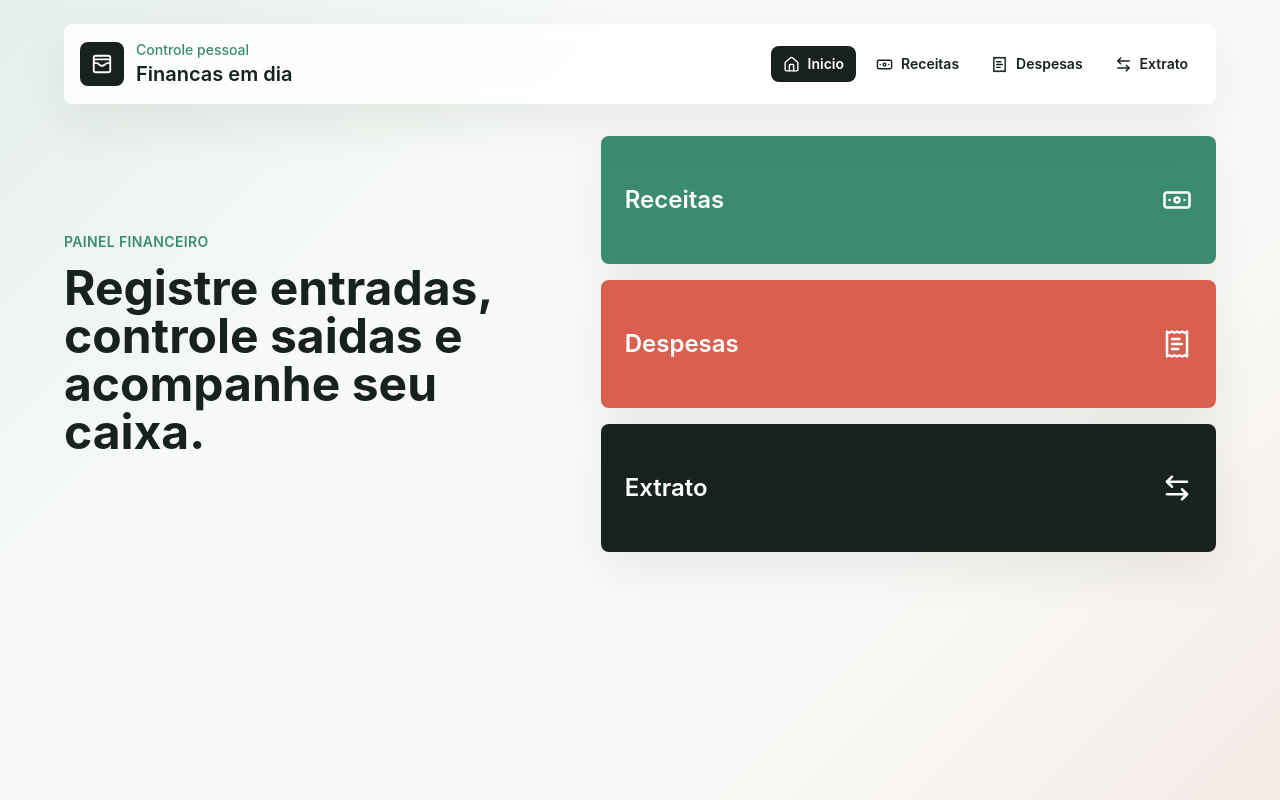
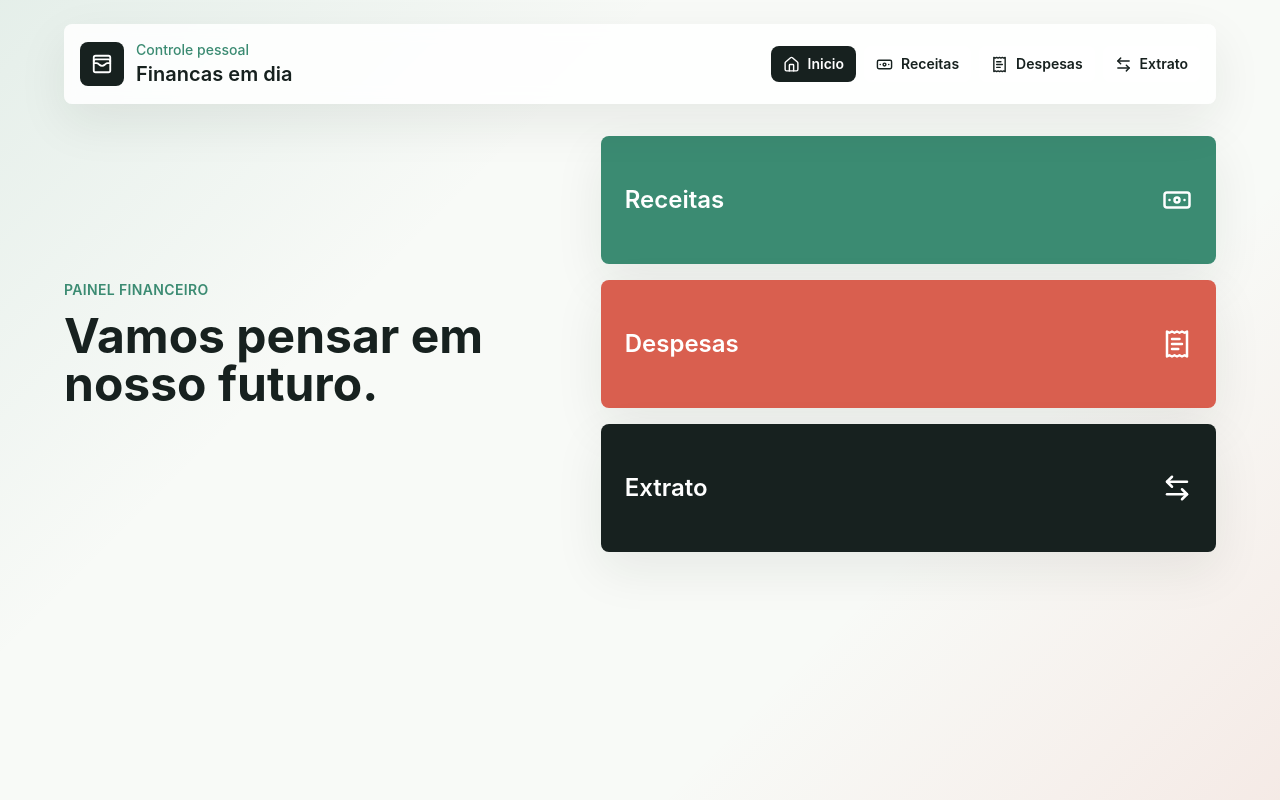
Before and after one commit to wilker-bibiano/sistema-financeiro-oficial-prod, a React (Vite) app in the folder frontend/: page / in a window 1280 px wide. Built offline with nearby package versions, Linux system fonts and the light colour scheme; no server answers.

Commit message:
Pequena alteração no texto da homePage

```diff
--- a/frontend/src/pages/HomePage.jsx
+++ b/frontend/src/pages/HomePage.jsx
@@ -13,7 +13,7 @@ export default function HomePage() {
       <div>
         <p className="mb-3 text-sm font-semibold uppercase tracking-wide text-mint">Painel financeiro</p>
         <h2 className="max-w-xl text-4xl font-bold leading-tight text-ink sm:text-5xl">
-          Registre entradas, controle saidas e acompanhe seu caixa.
+          Vamos pensar em nosso futuro.
         </h2>
       </div>
 
```
Also changed, not shown: 1 other file (tests, documents, lock files or other folders).
